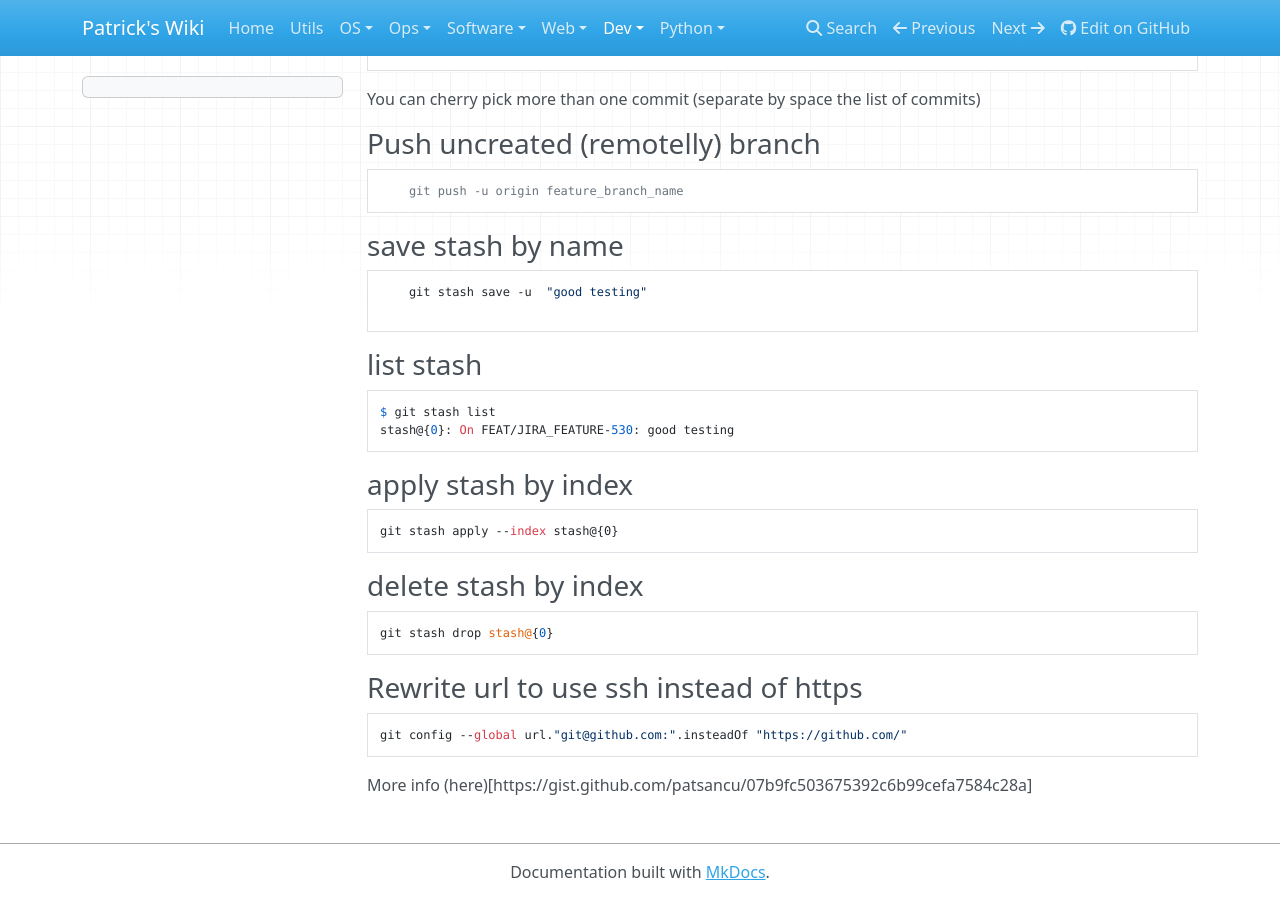
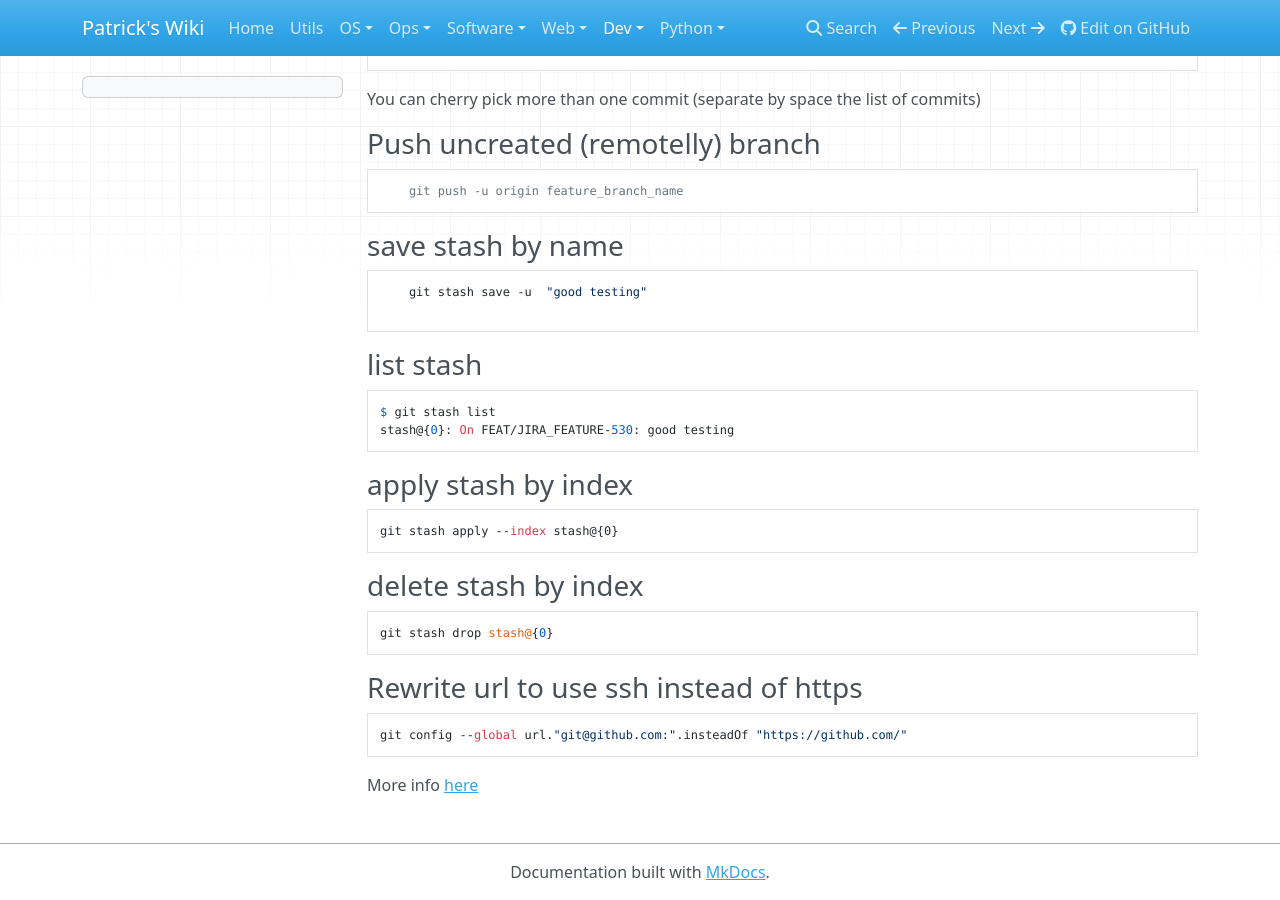
Before and after one commit to patsancu/wiki, an MkDocs documentation site: the page built from docs/dev/VCS/Git/Main.md, in a window 1280 px wide and 900 px high, scrolled down 6506 px. Built offline with MkDocs 1.6.1, drawn with Linux system fonts in a browser that asks for light colours; nearby versions of some CDN libraries.

Commit message:
git: fix link to gist

````diff
--- a/docs/dev/VCS/Git/Main.md
+++ b/docs/dev/VCS/Git/Main.md
@@ -347,4 +347,4 @@ git stash drop stash@{0}
 git config --global url."git@github.com:".insteadOf "https://github.com/"
 ```
 
-More info (here)[https://gist.github.com/patsancu/07b9fc503675392c6b99cefa7584c28a]
+More info [here](https://gist.github.com/patsancu/07b9fc503675392c6b99cefa7584c28a)
````
